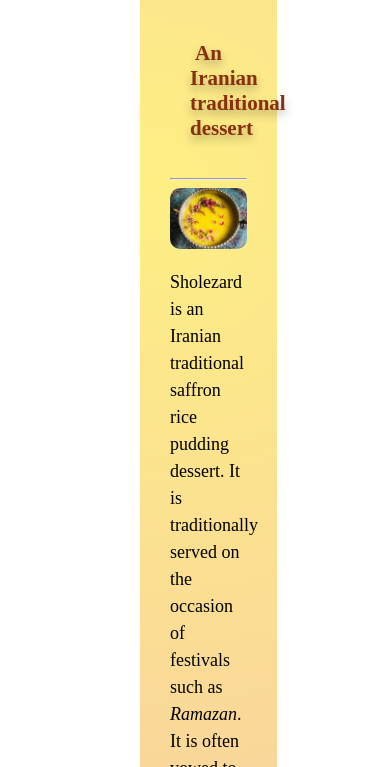
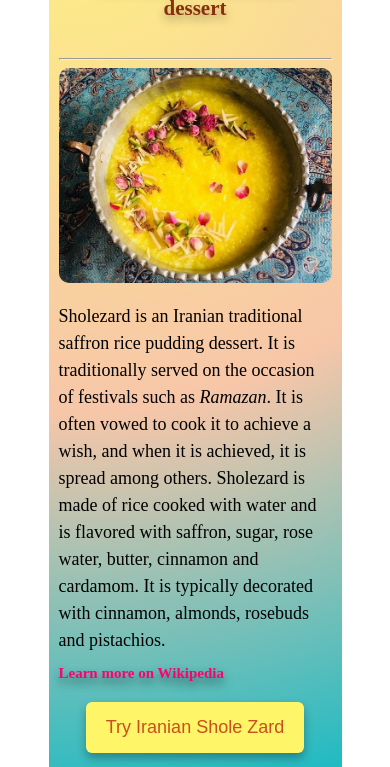
Before and after one commit to niyousha-ft/shole-zard, a plain HTML site: page index.html in a window 390 px wide. Shown: the part 333-1100 px from the top of the page. Drawn offline with Linux system fonts and the light colour scheme.

Commit message:
made it responsive

```diff
--- a/index.html
+++ b/index.html
@@ -8,7 +8,7 @@
       body {
         display: block;
         margin: 10px;
-        padding: 20px 130px;
+        padding: 20px 0;
       }
       h1 {
         text-align: center;
@@ -86,6 +86,17 @@
         text-decoration: underline;
         font-size: 18px;
       }
+      @media (max-width: 768px) {
+        body {
+          margin: 0%;
+        }
+        button {
+          font-size: 18px;
+        }
+        .container {
+          padding: 10px;
+        }
+      }
     </style>
   </head>
   <body>
```
